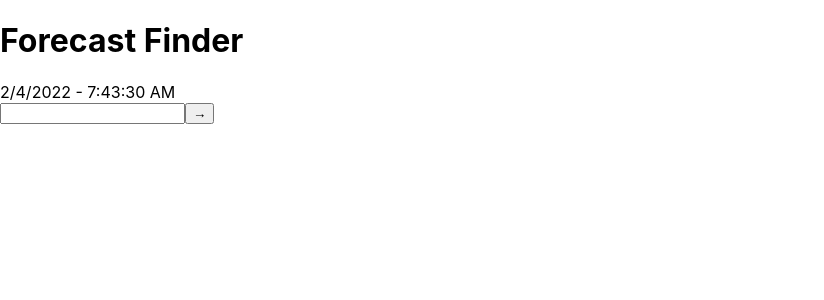
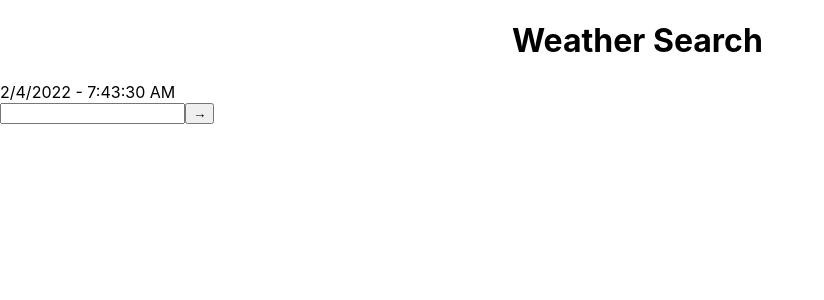
Before and after one commit to SanjeetaSingh/Weather_Search, a React (Create React App) app: page / in a window 1280 px wide. Shown: the top 300 px of the page, without its empty margins (0-824 px from the left). Built offline with nearby package versions, Linux system fonts and the light colour scheme; no server answers.

Commit message:
Added css import to header.

```diff
--- a/src/components/Header.js
+++ b/src/components/Header.js
@@ -1,10 +1,11 @@
 import React from "react"
 
+import '../styles/pages/header.css'
 const Header = () => {
 
     return (
         <div className="header">
-           <h1>Forecast Finder</h1>
+           <h1>Weather Search</h1>
         </div>
     )
 }
```
